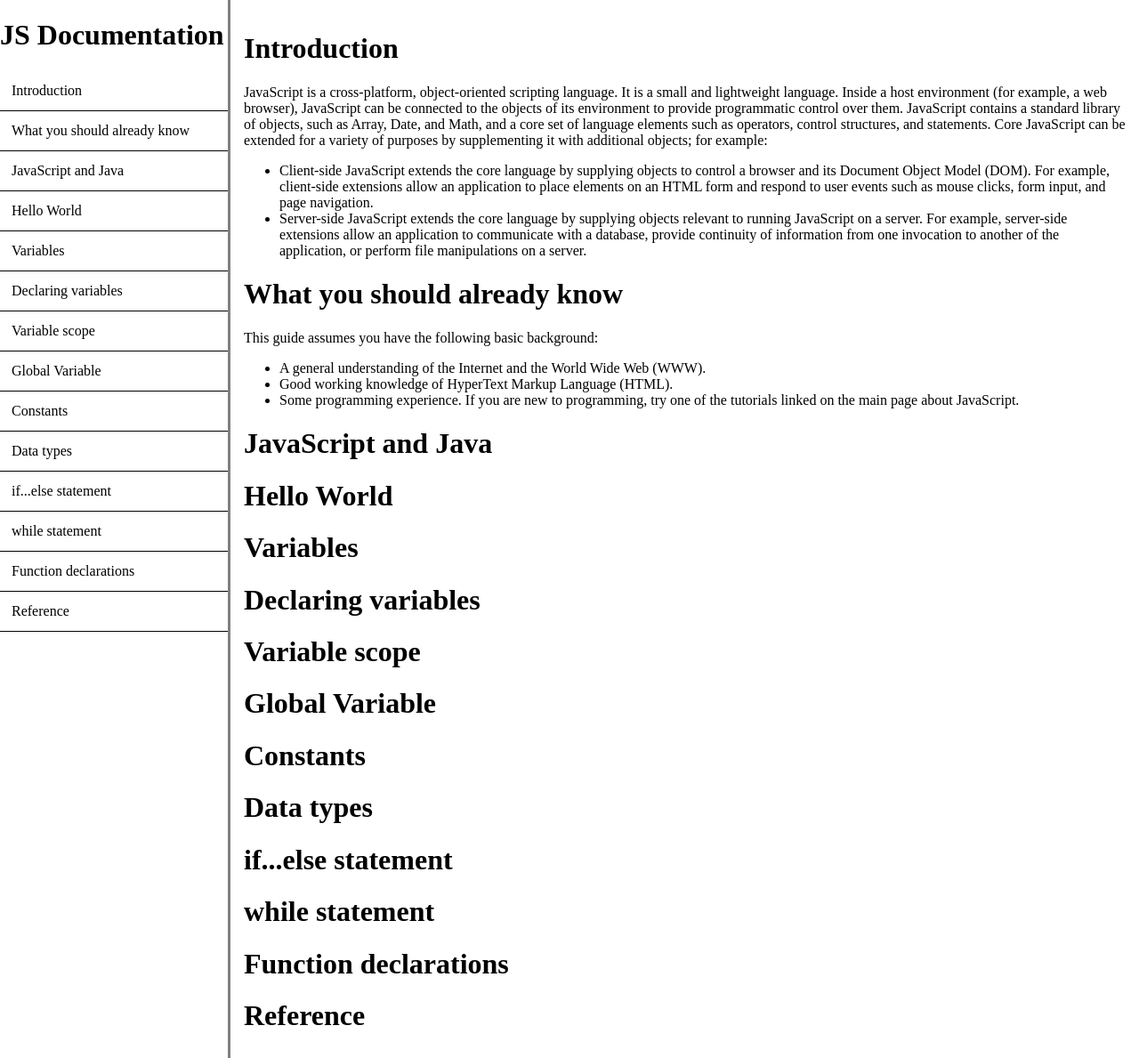
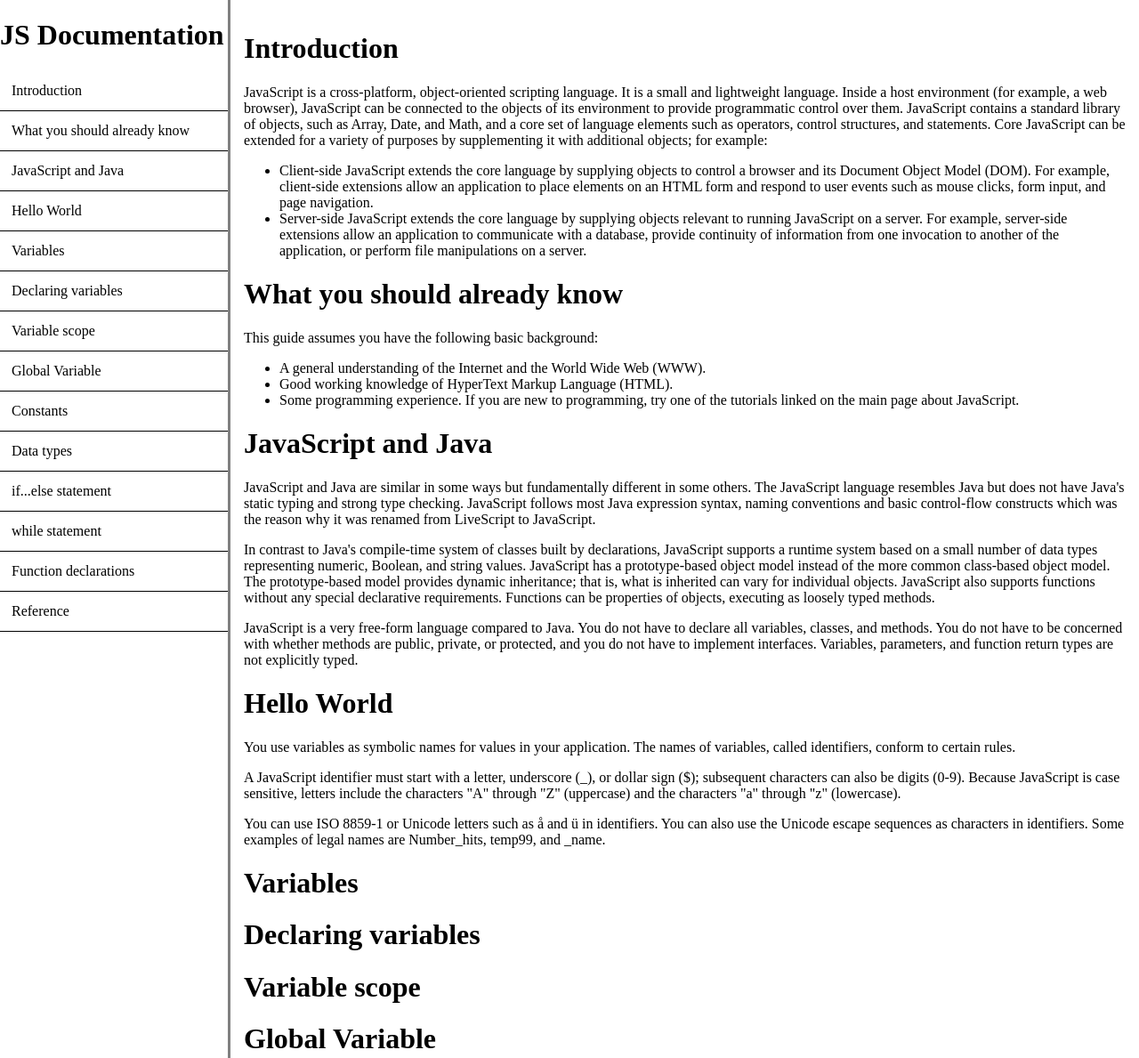
Before and after one commit to ismailhallirumuhammad/ismail-brian, a plain HTML site: page index.html in a window 1280 px wide. Shown: the top 1189 px of the page at 89% size. Drawn offline with Linux system fonts and the light colour scheme.

Commit message:
ismail added another text

```diff
--- a/index.html
+++ b/index.html
@@ -45,7 +45,15 @@
             <li>Some programming experience. If you are new to programming, try one of the tutorials linked on the main page about JavaScript.</li>
         </ul>
         <h1 id="javascript-and-java">JavaScript and Java</h1>
+        <p>JavaScript and Java are similar in some ways but fundamentally different in some others. The JavaScript language resembles Java but does not have Java's static typing and strong type checking. JavaScript follows most Java expression syntax, naming conventions and basic control-flow constructs which was the reason why it was renamed from LiveScript to JavaScript.</p>
+        <p>In contrast to Java's compile-time system of classes built by declarations, JavaScript supports a runtime system based on a small number of data types representing numeric, Boolean, and string values. JavaScript has a prototype-based object model instead of the more common class-based object model. The prototype-based model provides dynamic inheritance; that is, what is inherited can vary for individual objects. JavaScript also supports functions without any special declarative requirements. Functions can be properties of objects, executing as loosely typed methods.</p>
+        <p></p>JavaScript is a very free-form language compared to Java. You do not have to declare all variables, classes, and methods. You do not have to be concerned with whether methods are public, private, or protected, and you do not have to implement interfaces. Variables, parameters, and function return types are not explicitly typed.
+
         <h1 id="hello-world">Hello World</h1>
+        <p>You use variables as symbolic names for values in your application. The names of variables, called identifiers, conform to certain rules.</p>
+        <p>A JavaScript identifier must start with a letter, underscore (_), or dollar sign ($); subsequent characters can also be digits (0-9). Because JavaScript is case sensitive, letters include the characters "A" through "Z" (uppercase) and the characters "a" through "z" (lowercase).</p>
+        <p>You can use ISO 8859-1 or Unicode letters such as å and ü in identifiers. You can also use the Unicode escape sequences as characters in identifiers. Some examples of legal names are Number_hits, temp99, and _name.</p>
+
         <h1 id="variables">Variables</h1>
         <h1 id="declaring-variables">Declaring variables</h1>
         <h1 id="variable-scope">Variable scope</h1>
```
